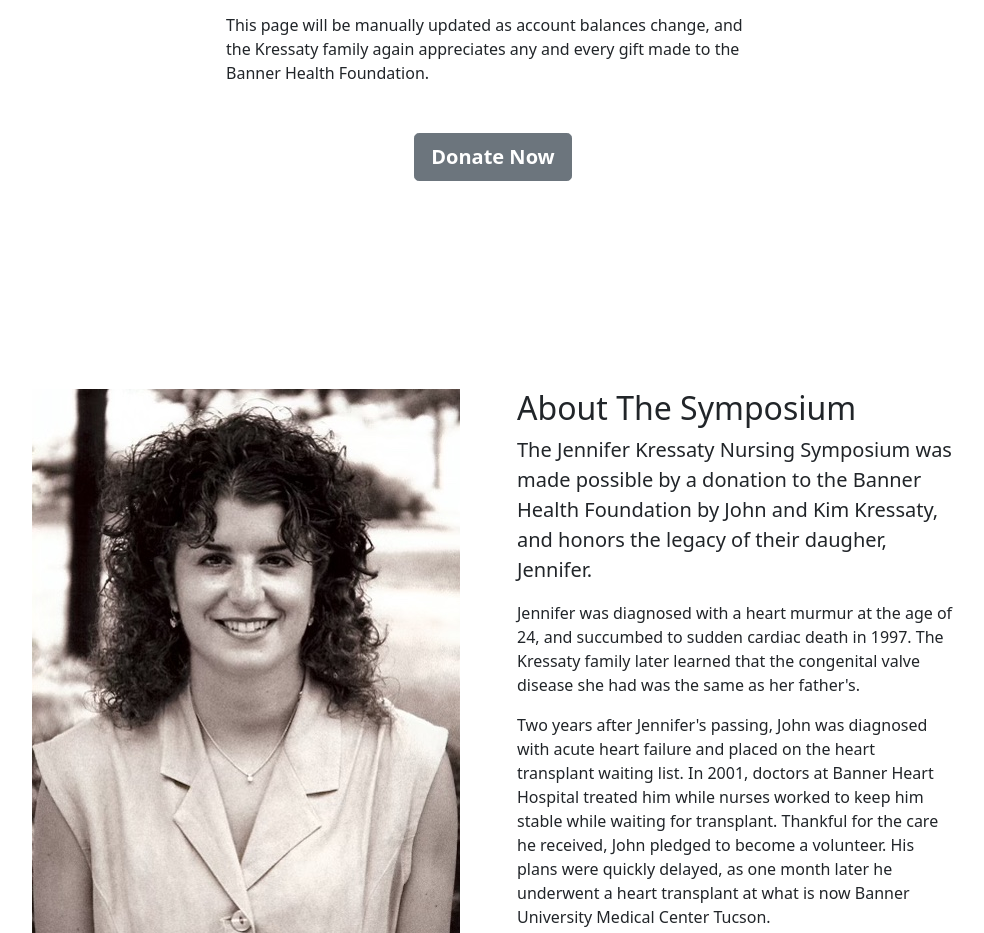
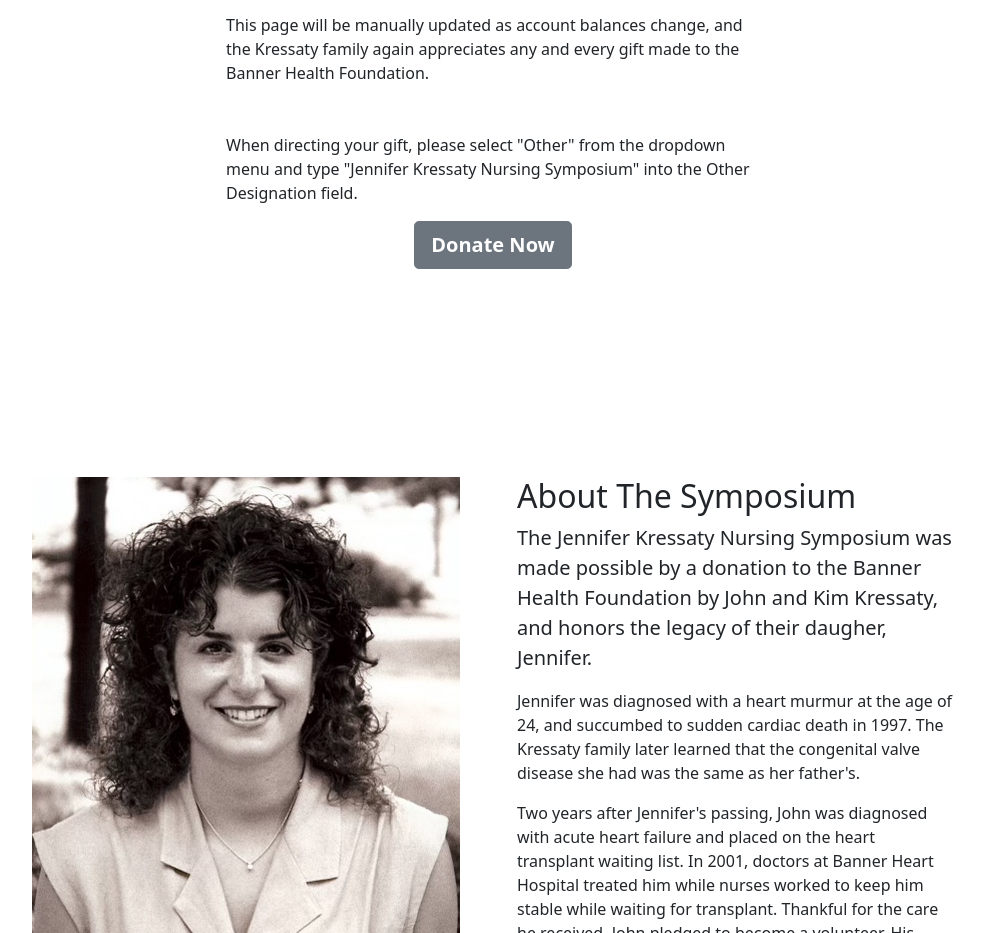
Before and after one commit to kressaty/donate, a plain HTML site: page index.html in a window 1280 px wide. Shown: the part 1066-1999 px from the top of the page, without its empty margins (147-1131 px from the left). Drawn offline with nearby package versions, Linux system fonts and the light colour scheme.

Commit message:
add instructions to second button

```diff
--- a/index.html
+++ b/index.html
@@ -79,7 +79,8 @@
                         from funding the symposium in perpetuity.</p>
                     <p>This page will be manually updated as account balances change, and the Kressaty family again
                         appreciates any and every gift made to the Banner Health Foundation.</p>
-                    <p class="lead mt-5 text-center">
+                    <p class="mt-5">When directing your gift, please select "Other" from the dropdown menu and type "Jennifer Kressaty Nursing Symposium" into the Other Designation field.</p>
+                    <p class="lead mt-3 text-center">
                         <a href="https://secure2.convio.net/banner/site/Donation2;jsessionid=00000000.app216a?df_id=1520&1520.donation=form1&mfc_pref=T&NONCE_TOKEN=3DE3CD319078B76EEEFF7629CBCCB218" class="btn btn-lg btn-secondary fw-bold text-white">Donate Now</a>
                     </p>
                 </div>
```
